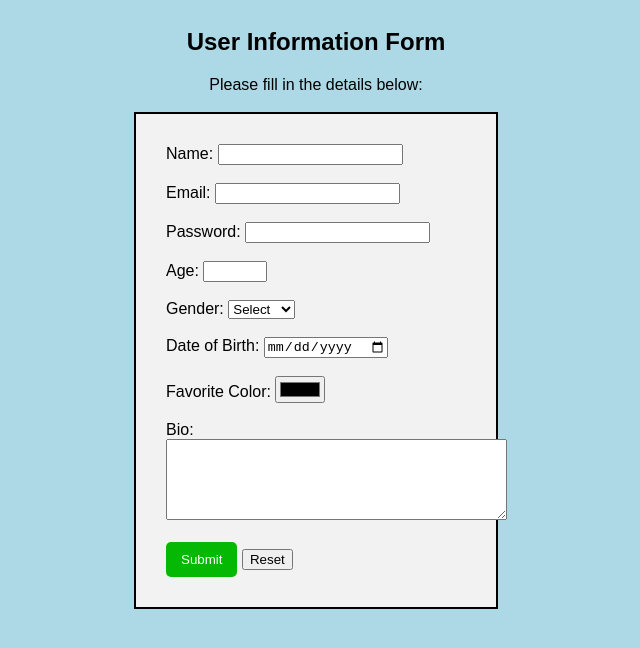
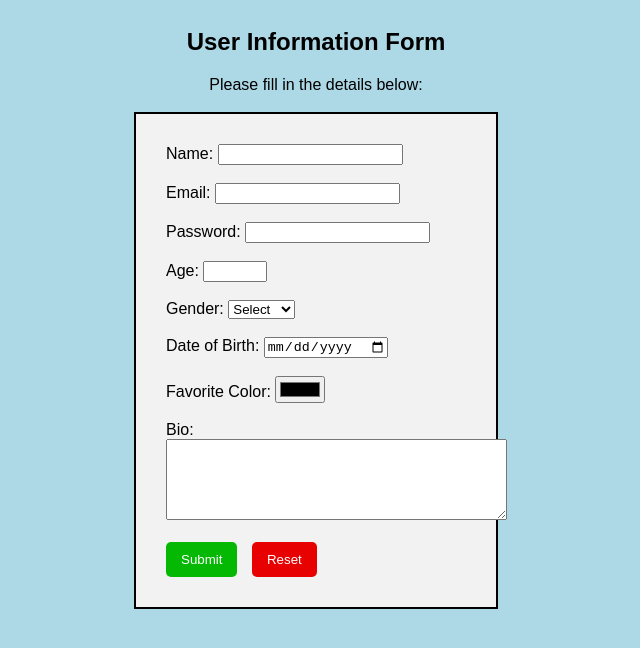
Before and after one commit to Mrinmoydatta/Fullstack-html, a plain HTML site: page form.html in a window 1280 px wide. Shown: the whole page, without its empty margins (324-964 px from the left). Drawn offline with Linux system fonts and the light colour scheme.

Commit message:
Adding reset style

```diff
--- a/formStyle.css
+++ b/formStyle.css
@@ -22,3 +22,12 @@ body{
     cursor: pointer;
     border-radius: 5px;
 }
+#reset-btn{
+    background-color: rgb(232, 1, 1);
+    color: white;
+    padding: 10px 15px;
+    border: none;
+    cursor: pointer;
+    border-radius: 5px;
+    margin-left: 10px;
+}
```
